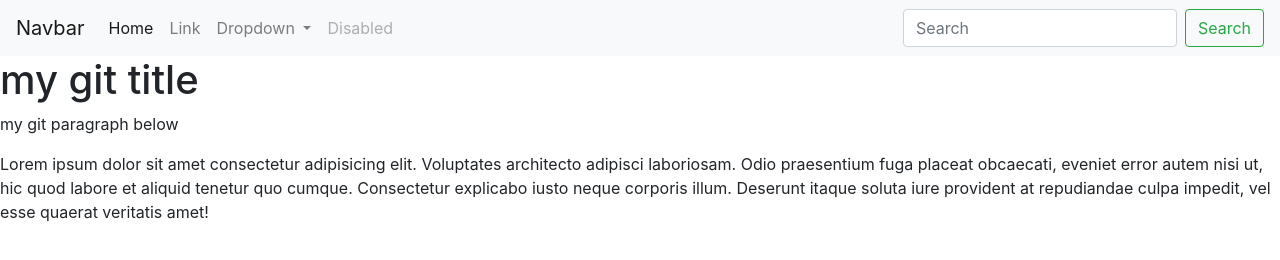
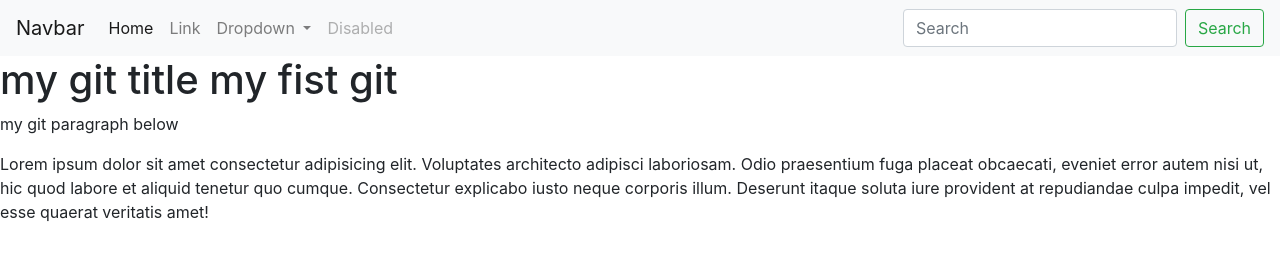
Before and after one commit to mygithubji/github_test, a plain HTML site: page index.html in a window 1280 px wide. Drawn offline with nearby package versions, Linux system fonts and the light colour scheme.

Commit message:
new change1

```diff
--- a/index.html
+++ b/index.html
@@ -43,7 +43,7 @@
   </div>
 </nav>
 <div>
-<h1>my git title</h1>
+<h1>my git title my fist git</h1>
     <p>my git paragraph below</p>
     <p>Lorem ipsum dolor sit amet consectetur adipisicing elit. Voluptates architecto adipisci laboriosam. Odio praesentium fuga placeat obcaecati, eveniet error autem nisi ut, hic quod labore et aliquid tenetur quo cumque. Consectetur explicabo iusto neque corporis illum. Deserunt itaque soluta iure provident at repudiandae culpa impedit, vel esse quaerat veritatis amet!</p>
 
```
